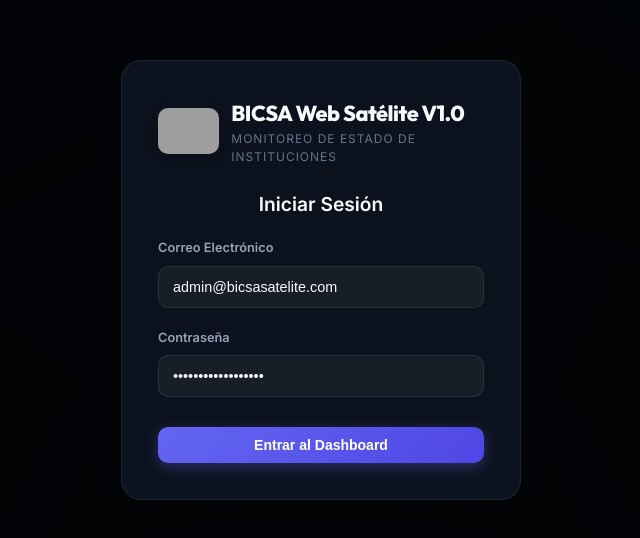
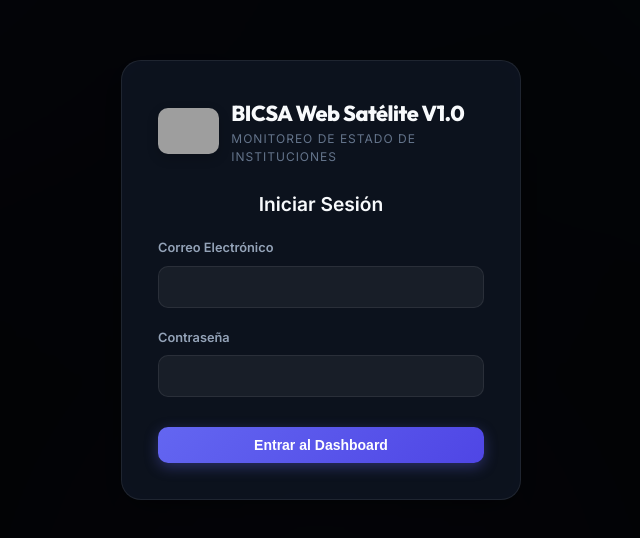
Before and after one commit to Matiasmart9/docker-scraping-instituciones-BIC, a React (Vite) app in the folder frontend/: page / in a window 1280 px wide. Shown: the part 120-658 px from the top of the page, without its empty margins (319-959 px from the left). Built offline with nearby package versions, Linux system fonts and the light colour scheme; grey boxes are pictures that could not be loaded.

Commit message:
feat: Ocultar credenciales de testing y restaurar boton de cierre de sesion

```diff
--- a/frontend/src/App.jsx
+++ b/frontend/src/App.jsx
@@ -47,8 +47,8 @@ export default function App() {
   };
 
   // Formulario Login
-  const [loginEmail, setLoginEmail] = useState('admin@bicsasatelite.com');
-  const [loginPass, setLoginPass] = useState('AdminPassword2026!');
+  const [loginEmail, setLoginEmail] = useState('');
+  const [loginPass, setLoginPass] = useState('');
   const [loginError, setLoginError] = useState('');
   const [isLoggingIn, setIsLoggingIn] = useState(false);
 
@@ -424,6 +424,10 @@ export default function App() {
           <button className="btn btn-orange" onClick={() => setShowScrapeConfirmModal(true)} disabled={isScraping}>
             <RefreshCw size={16} className={isScraping ? 'spin' : ''} />
             {isScraping ? 'Scraping...' : 'Ejecutar Scraping'}
+          </button>
+
+          <button className="btn btn-secondary" onClick={() => setShowLogoutConfirmModal(true)} title="Cerrar Sesión">
+            <LogOut size={16} />
           </button>
 
         </div>
```
